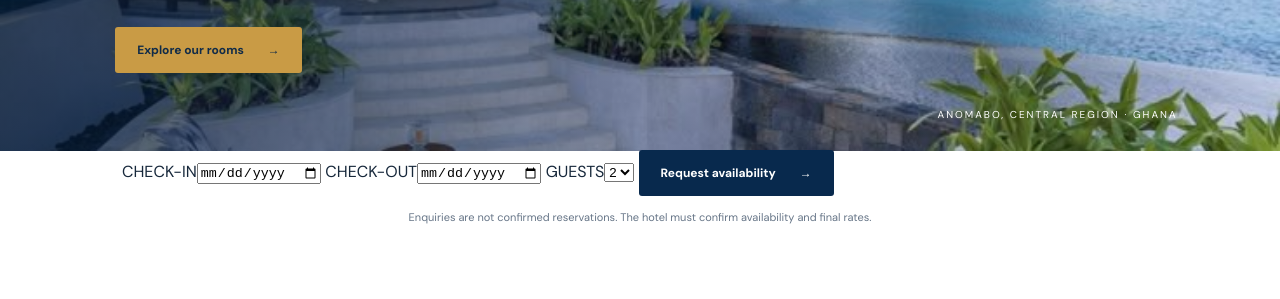
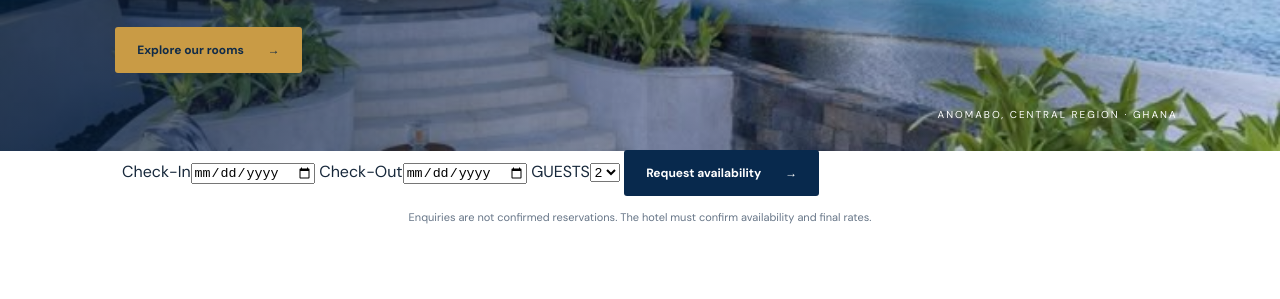
Before and after one commit to livingdesthone/Azure-Inn, a plain HTML site: page index.html in a window 1280 px wide. Shown: the part 501-800 px from the top of the page. Drawn offline with nearby package versions, Linux system fonts and the light colour scheme.

Commit message:
Update labels for check-in and check-out fields

```diff
--- a/index.html
+++ b/index.html
@@ -121,8 +121,8 @@
 </section>
 <section class="booking-wrap" id="booking">
 <form id="availability-form">
-    <label>CHECK-IN<input type="date" id="checkin" required></label>
-    <label>CHECK-OUT<input type="date" id="checkout" required></label>
+    <label>Check-In<input type="date" id="checkin" required></label>
+    <label>Check-Out<input type="date" id="checkout" required></label>
     <label>GUESTS<select id="guests"><option>1</option><option selected>2</option><option>3</option><option>4</option><option>5</option><option>6</option></select></label>
     <button class="button button-navy" type="submit">Request availability <span>→</span></button>
   </form>
```
